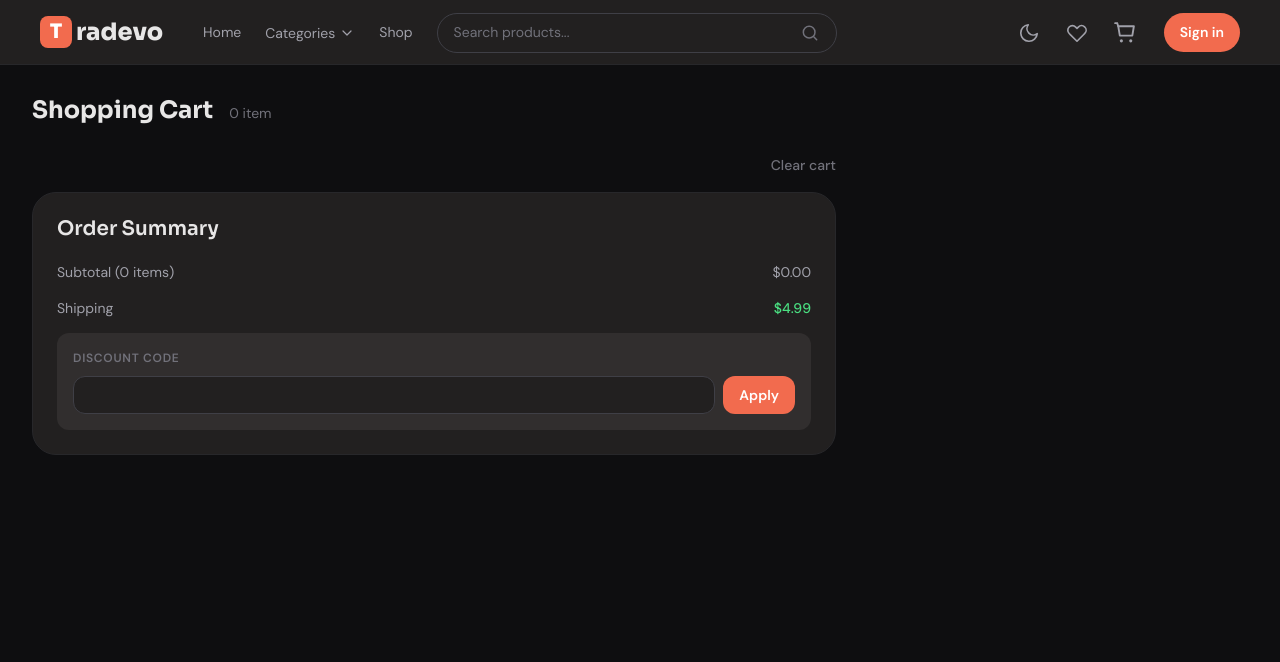
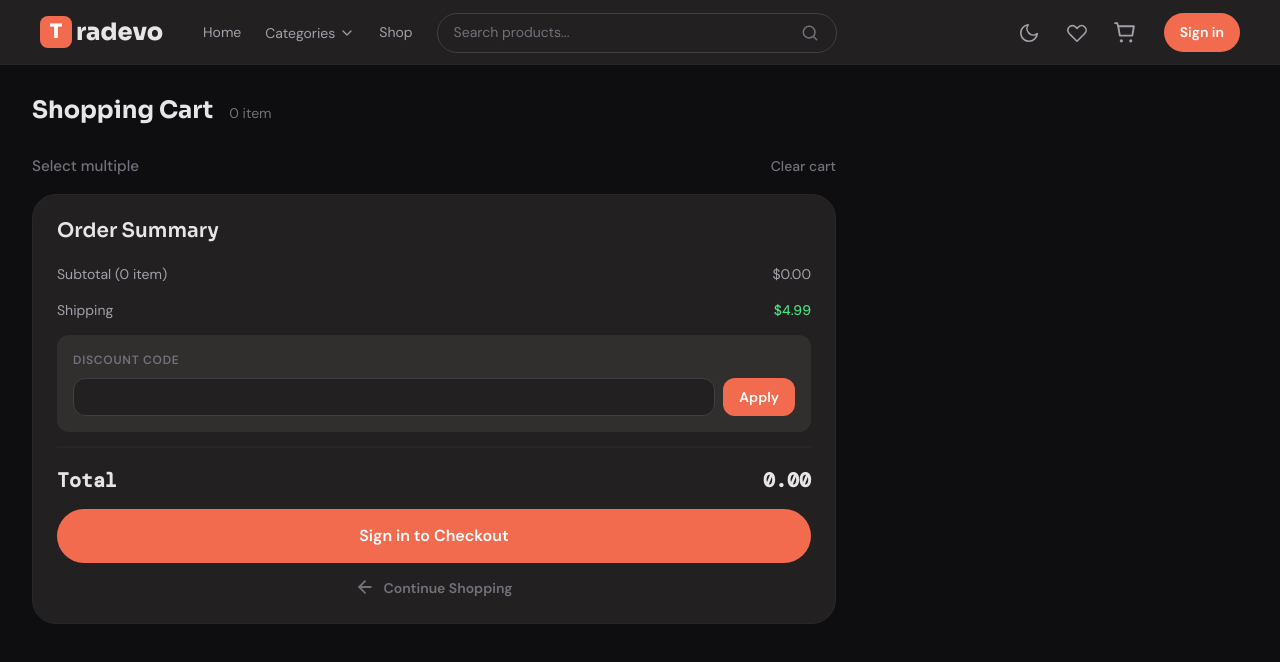
Before and after one commit to icecolddeveloper/tradevo, a React (Vite) app in the folder frontend/: page /cart in a window 1280 px wide. Shown: the top 662 px of the page. Built offline with nearby package versions, Linux system fonts and the light colour scheme.

Commit message:
commit work

```diff
--- a/frontend/src/context/cartContext.jsx
+++ b/frontend/src/context/cartContext.jsx
@@ -91,25 +91,36 @@ function reducer(state, action) {
       };
     }
 
+    case 'CLEAR_CART':
+      return {
+        ...state,
+
+        items: [],
+      };
+
     default:
       return state;
   }
 }
 
 function CartProvider({ children }) {
-  const [currentState, dispatch] = useReducer(reducer, initialState);
+  const [state, dispatch] = useReducer(reducer, initialState);
 
-  const totalItems = currentState.items.length;
+  const totalItems = state.items.length;
 
   useEffect(() => {
-    console.log(currentState);
-  }, [currentState, totalItems]);
+    console.log(state);
+  }, [state, totalItems]);
 
   function addToCart(productObj, quantity = 1, variant = null) {
     dispatch({
       type: 'ADD_ITEM',
       payload: { productObj, quantity, variant },
     });
+  }
+
+  function handleClearCart() {
+    dispatch({ type: 'CLEAR_CART' });
   }
 
   function handleDelete(itemKey) {
@@ -124,16 +135,25 @@ function CartProvider({ children }) {
     dispatch({ type: 'INCREASE_QUANTITY', payload: itemObj });
   }
 
+  function handleGetSubTotal() {
+    return state.items.reduce(
+      (acc, itemObj) => acc + itemObj.price * itemObj.quantity,
+      0,
+    );
+  }
+
   return (
     <cartContext.Provider
       value={{
-        items: currentState.items,
-        currentState,
+        items: state.items,
+        state,
         addToCart,
         totalItems,
         handleDelete,
+        handleClearCart,
         handleQtyDecrease,
         handleQtyIncrease,
+        handleGetSubTotal,
       }}
     >
       {children}
--- a/frontend/src/pages/Cart/Cart.jsx
+++ b/frontend/src/pages/Cart/Cart.jsx
@@ -1,10 +1,18 @@
 import { useCart } from '../../context/cartContext';
+import { useState } from 'react';
 import styles from './Cart.module.css';
 import Summary from './Summary';
 import Item from './Item';
 
 function Cart() {
-  const { items, totalItems } = useCart();
+  const { items, totalItems, handleClearCart } = useCart();
+  const [isSelecting, setIsSelecting] = useState(false);
+  const [selected, setSelected] = useState(false);
+
+  // function handleItemSelect() {
+  //   setSelected(true);
+  // }
+
   return (
     <section className={styles.page}>
       <div className="container">
@@ -21,12 +29,26 @@ function Cart() {
           <div className={styles.items}>
             {/* clear all */}
             <div className={styles.items__actions}>
-              <button className={styles.clear_btn}>Clear cart</button>
+              <button
+                className={styles.select_multiple_btn}
+                onClick={() => setIsSelecting(!isSelecting)}
+              >
+                Select multiple
+              </button>
+
+              <button className={styles.clear_btn} onClick={handleClearCart}>
+                Clear cart
+              </button>
             </div>
 
             {/* item list */}
             {items.map((itemObj) => (
-              <Item key={itemObj.id} itemObj={itemObj} />
+              <Item
+                key={itemObj.id}
+                itemObj={itemObj}
+                isSelecting={isSelecting} //todo: use handle later
+                selected={selected}
+              />
             ))}
 
             {/* order summary */}
--- a/frontend/src/pages/Cart/Cart.module.css
+++ b/frontend/src/pages/Cart/Cart.module.css
@@ -42,7 +42,17 @@
 
 .items__actions {
   display: flex;
-  justify-content: flex-end;
+  justify-content: space-between;
+}
+
+.select_multiple_btn {
+  font-size: .95rem;
+  color: var(--color-text-muted);
+  background: none;
+  border: none;
+  cursor: pointer;
+  font-weight: var(--weight-medium);
+  transition: color var(--transition-fast);
 }
 
 .clear_btn {
@@ -60,6 +70,12 @@
 }
 
 /* Item component */
+.item__row_container {
+  display: flex;
+  align-items: center;
+  gap: .5rem;
+}
+
 .item {
   display: grid;
   grid-template-columns: 80px 1fr auto;
@@ -341,3 +357,51 @@
 .discount__remove:hover {
   color: var(--color-error);
 }
+
+/* --------------  SUMMARY --------------------- */
+.summary__total {
+  display: flex;
+  justify-content: space-between;
+  align-items: center;
+  font-size: var(--text-lg);
+  font-weight: var(--weight-bold);
+  padding-top: var(--space-4);
+  border-top: 2px solid var(--color-border-light);
+  font-family: var(--font-mono);
+}
+
+.summary__total_title {
+}
+
+.checkout_btn {
+  width: 100%;
+  height: 54px;
+  background: var(--color-brand-primary);
+  color: white;
+  border: none;
+  border-radius: var(--radius-full);
+  font-size: var(--text-base);
+  font-weight: var(--weight-semibold);
+  cursor: pointer;
+  transition: background var(--transition-fast);
+}
+
+.checkout_btn:hover {
+  background: var(--color-brand-primary-hover);
+}
+
+.continue_link {
+  display: flex;
+  justify-content: center;
+  text-align: center;
+  font-size: var(--text-sm);
+  font-weight: var(--weight-semibold);
+  color: var(--color-text-muted);
+  text-decoration: none;
+  transition: color var(--transition-fast);
+  gap: 0.5rem;
+}
+
+.continue_link:hover {
+  color: var(--color-brand-primary);
+}
--- a/frontend/src/pages/Cart/Item.jsx
+++ b/frontend/src/pages/Cart/Item.jsx
@@ -2,11 +2,20 @@ import { useCart } from '../../context/cartContext';
 import { Link } from 'react-router-dom';
 import styles from './Cart.module.css';
 import DeleteIcon from '../../ui/icons/common/DeleteIcon';
+import SelectCheckIcon from '../../ui/icons/common/SelectCheckIcon';
 
-function Item({ itemObj }) {
+function Item({ itemObj, isSelecting, handleItemSelect }) {
   const { handleDelete, handleQtyDecrease, handleQtyIncrease } = useCart();
 
   return (
+    <div className={styles.item__row_container}>
+      {isSelecting && (
+        <SelectCheckIcon
+          isSelecting={isSelecting}
+          handleItemSelect={handleItemSelect}
+        />
+      )}
+
       <div className={styles.item}>
         {/* Image */}
         <Link to={``} className={styles.item__img_link}>
@@ -73,6 +82,7 @@ function Item({ itemObj }) {
           />
         </div>
       </div>
+    </div>
   );
 }
 
--- a/frontend/src/pages/Cart/Summary.jsx
+++ b/frontend/src/pages/Cart/Summary.jsx
@@ -1,6 +1,14 @@
+import { Link } from 'react-router-dom';
+import { useState } from 'react';
+import { useCart } from '../../context/cartContext';
 import styles from './Cart.module.css';
+import NavigateBackIcon from '../../ui/icons/common/NavigateBackIcon';
 
 function Summary({ totalItems, discount = false }) {
+  const { handleGetSubTotal, handleCheckout } = useCart();
+
+  const [isAuthenticated, setIsAuthenticated] = useState(false);
+
   return (
     <div className={styles.summary}>
       <h2 className={styles.summary__title}>Order Summary</h2>
@@ -8,8 +16,10 @@ function Summary({ totalItems, discount = false }) {
       <div className={styles.summary__lines}>
         {/* subtotal */}
         <div className={styles.summary__line}>
-          <span>Subtotal ({totalItems} items)</span>
-          <span>${totalItems.toFixed(2)}</span>
+          <span>
+            Subtotal ({totalItems} {totalItems < 2 ? 'item' : 'items'})
+          </span>
+          <span>${handleGetSubTotal().toFixed(2)}</span>
         </div>
 
         {/* shipping */}
@@ -51,6 +61,21 @@ function Summary({ totalItems, discount = false }) {
             </div>
           )}
         </div>
+
+        {/* total */}
+        <div className={styles.summary__total}>
+          <span className={styles.summary__total_title}>Total</span>
+          <span>{handleGetSubTotal().toFixed(2)}</span>
+        </div>
+
+        <button className={styles.checkout_btn} onClick={handleCheckout}>
+          {isAuthenticated ? 'Proceed to Checkout' : 'Sign in to Checkout'}
+        </button>
+
+        <Link to="/shop" className={styles.continue_link}>
+          <NavigateBackIcon size={20} />
+          Continue Shopping
+        </Link>
       </div>
     </div>
   );
--- /dev/null
+++ b/frontend/src/ui/icons/common/NavigateBackIcon.jsx
@@ -0,0 +1,30 @@
+function BackArrowIcon({ className, size = 22, onClick }) {
+  return (
+    <svg
+      xmlns="http://www.w3.org/2000/svg"
+      width={size}
+      height={size}
+      viewBox="0 0 24 24"
+      fill="none"
+      className={className}
+      onClick={onClick}
+    >
+      <path
+        d="M19 12H5"
+        stroke="currentColor"
+        strokeWidth="2.2"
+        strokeLinecap="round"
+      />
+
+      <path
+        d="M12 19L5 12L12 5"
+        stroke="currentColor"
+        strokeWidth="2.2"
+        strokeLinecap="round"
+        strokeLinejoin="round"
+      />
+    </svg>
+  );
+}
+
+export default BackArrowIcon;
--- /dev/null
+++ b/frontend/src/ui/icons/common/SelectCheckIcon.jsx
@@ -0,0 +1,65 @@
+function SelectCheckIcon({
+  className = '',
+  size = 22,
+  isSelecting = false,
+  selected = false,
+  handleItemSelect,
+}) {
+  // Colors
+  const selectedBackgroundColor = '#e15c3f';
+  const selectedCheckColor = '#ffffff';
+
+  const unselectedCircleColor = '#9ca3af';
+
+  // Hide icon completely when not in selection mode
+  if (!isSelecting) {
+    return null;
+  }
+
+  return (
+    <svg
+      xmlns="http://www.w3.org/2000/svg"
+      width={size}
+      height={size}
+      viewBox="0 0 24 24"
+      fill="none"
+      className={className}
+    >
+      {/* Unselected state */}
+      {!selected && (
+        <circle
+          cx="12"
+          cy="12"
+          r="9"
+          stroke={unselectedCircleColor}
+          strokeWidth="2"
+          fill="none"
+        />
+      )}
+
+      {/* Selected state */}
+      {selected && (
+        <>
+          <rect
+            x="2"
+            y="2"
+            width="20"
+            height="20"
+            rx="6"
+            fill={selectedBackgroundColor}
+          />
+
+          <path
+            d="M7 12.5L10.2 15.5L17 8.8"
+            stroke={selectedCheckColor}
+            strokeWidth="2.4"
+            strokeLinecap="round"
+            strokeLinejoin="round"
+          />
+        </>
+      )}
+    </svg>
+  );
+}
+
+export default SelectCheckIcon;
```
Lines whose indentation alone changed are shown as unchanged.
